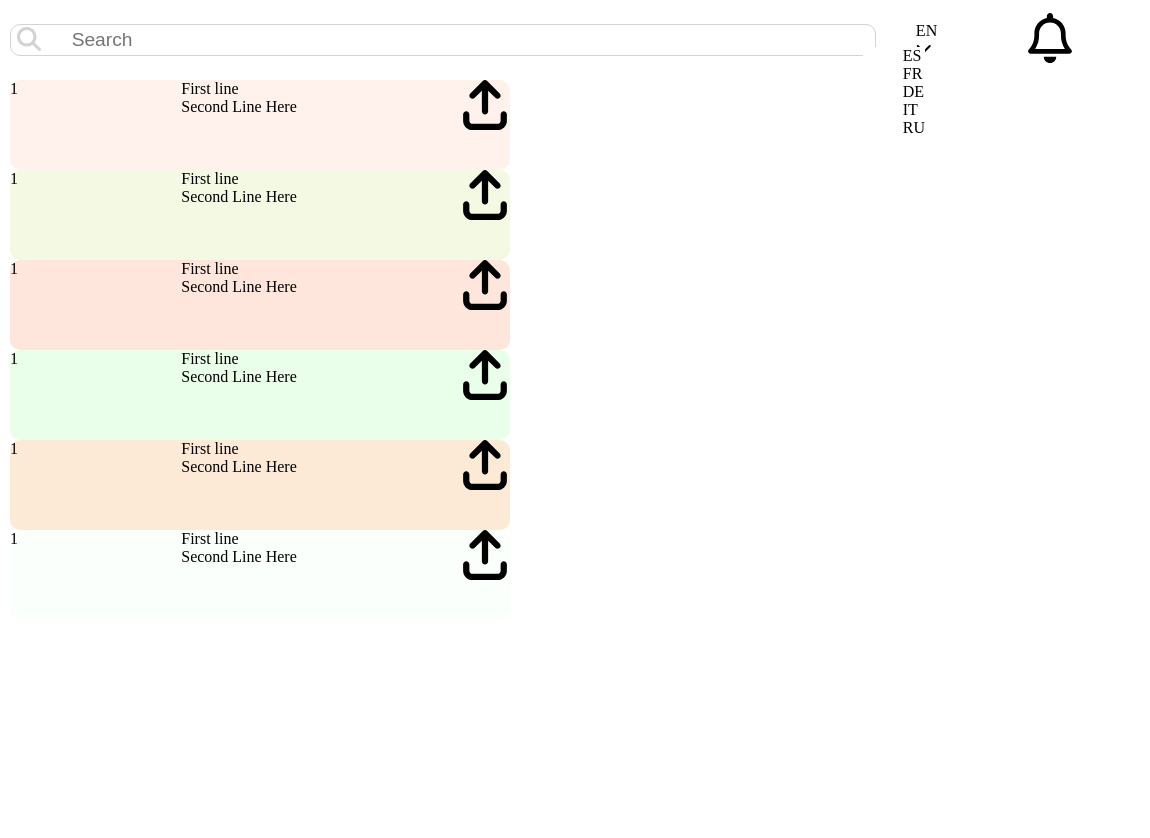
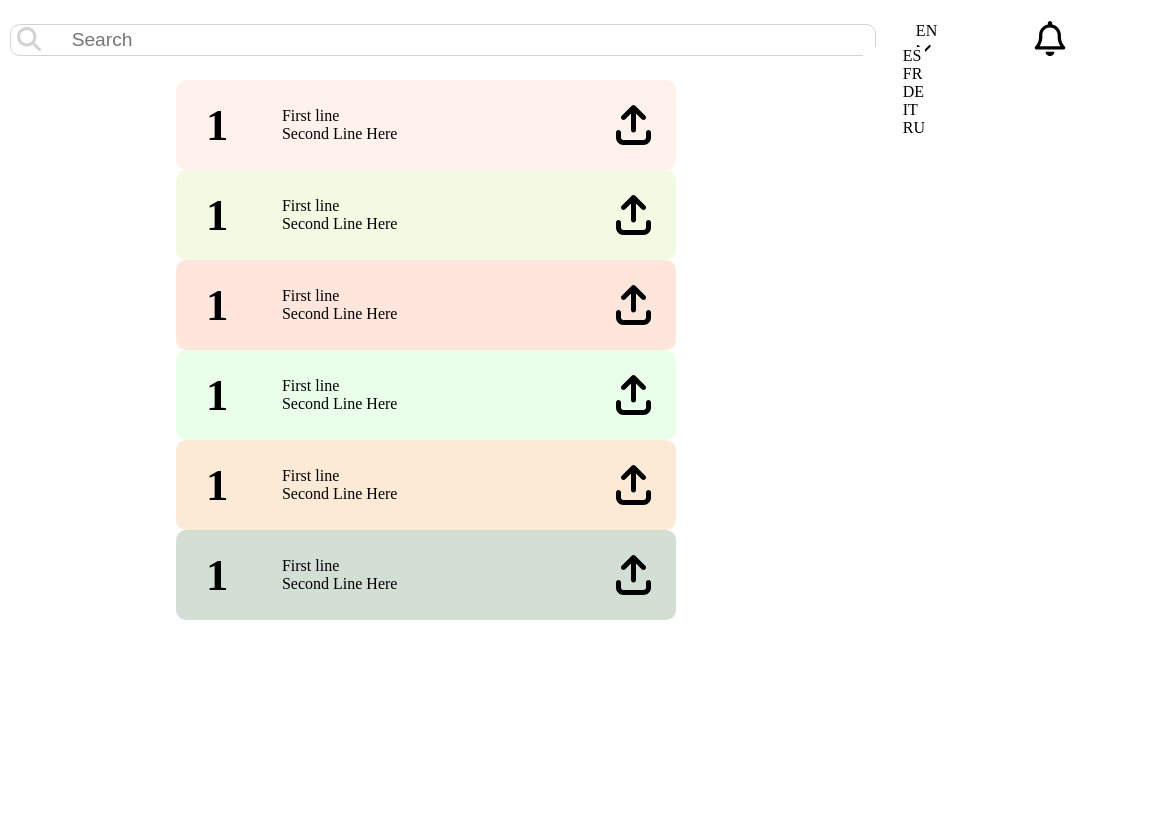
Before and after one commit to JohnMellet/Admin-dashboard, a plain HTML site: page src/index.html in a window 1280 px wide. Shown: the full height of the page, 54-1204 px from the left. Drawn offline with Linux system fonts and the light colour scheme.

Commit message:
updated node_modules and addes further styling

```diff
--- a/src/index.html
+++ b/src/index.html
@@ -126,7 +126,11 @@
           </ul>
 
           <div>
-            <svg xmlns="http://www.w3.org/2000/svg" viewBox="0 0 448 512">
+            <svg
+              class="bell-icon"
+              xmlns="http://www.w3.org/2000/svg"
+              viewBox="0 0 448 512"
+            >
               <!--!Font Awesome Free 6.5.2 by @fontawesome - https://fontawesome.com License - https://fontawesome.com/license/free Copyright 2024 Fonticons, Inc.-->
               <path
                 d="M224 0c-17.7 0-32 14.3-32 32V51.2C119 66 64 130.6 64 208v25.4c0 45.4-15.5 89.5-43.8 124.9L5.3 377c-5.8 7.2-6.9 17.1-2.9 25.4S14.8 416 24 416H424c9.2 0 17.6-5.3 21.6-13.6s2.9-18.2-2.9-25.4l-14.9-18.6C399.5 322.9 384 278.8 384 233.4V208c0-77.4-55-142-128-156.8V32c0-17.7-14.3-32-32-32zm0 96c61.9 0 112 50.1 112 112v25.4c0 47.9 13.9 94.6 39.7 134.6H72.3C98.1 328 112 281.3 112 233.4V208c0-61.9 50.1-112 112-112zm64 352H224 160c0 17 6.7 33.3 18.7 45.3s28.3 18.7 45.3 18.7s33.3-6.7 45.3-18.7s18.7-28.3 18.7-45.3z"
@@ -155,8 +159,12 @@
               <p>First line</p>
               <p>Second Line Here</p>
             </div>
-            <div class="card-icon">
-              <svg xmlns="http://www.w3.org/2000/svg" viewBox="0 0 448 512">
+            <div>
+              <svg
+                class="card-icon"
+                xmlns="http://www.w3.org/2000/svg"
+                viewBox="0 0 448 512"
+              >
                 <!--!Font Awesome Free 6.5.2 by @fontawesome - https://fontawesome.com License - https://fontawesome.com/license/free Copyright 2024 Fonticons, Inc.-->
                 <path
                   d="M246.6 9.4c-12.5-12.5-32.8-12.5-45.3 0l-128 128c-12.5 12.5-12.5 32.8 0 45.3s32.8 12.5 45.3 0L192 109.3 192 320c0 17.7 14.3 32 32 32s32-14.3 32-32l0-210.7 73.4 73.4c12.5 12.5 32.8 12.5 45.3 0s12.5-32.8 0-45.3l-128-128zM64 352c0-17.7-14.3-32-32-32s-32 14.3-32 32l0 64c0 53 43 96 96 96l256 0c53 0 96-43 96-96l0-64c0-17.7-14.3-32-32-32s-32 14.3-32 32l0 64c0 17.7-14.3 32-32 32L96 448c-17.7 0-32-14.3-32-32l0-64z"
@@ -170,8 +178,12 @@
               <p>First line</p>
               <p>Second Line Here</p>
             </div>
-            <div class="card-icon">
-              <svg xmlns="http://www.w3.org/2000/svg" viewBox="0 0 448 512">
+            <div>
+              <svg
+                class="card-icon"
+                xmlns="http://www.w3.org/2000/svg"
+                viewBox="0 0 448 512"
+              >
                 <!--!Font Awesome Free 6.5.2 by @fontawesome - https://fontawesome.com License - https://fontawesome.com/license/free Copyright 2024 Fonticons, Inc.-->
                 <path
                   d="M246.6 9.4c-12.5-12.5-32.8-12.5-45.3 0l-128 128c-12.5 12.5-12.5 32.8 0 45.3s32.8 12.5 45.3 0L192 109.3 192 320c0 17.7 14.3 32 32 32s32-14.3 32-32l0-210.7 73.4 73.4c12.5 12.5 32.8 12.5 45.3 0s12.5-32.8 0-45.3l-128-128zM64 352c0-17.7-14.3-32-32-32s-32 14.3-32 32l0 64c0 53 43 96 96 96l256 0c53 0 96-43 96-96l0-64c0-17.7-14.3-32-32-32s-32 14.3-32 32l0 64c0 17.7-14.3 32-32 32L96 448c-17.7 0-32-14.3-32-32l0-64z"
@@ -185,8 +197,12 @@
               <p>First line</p>
               <p>Second Line Here</p>
             </div>
-            <div class="card-icon">
-              <svg xmlns="http://www.w3.org/2000/svg" viewBox="0 0 448 512">
+            <div>
+              <svg
+                class="card-icon"
+                xmlns="http://www.w3.org/2000/svg"
+                viewBox="0 0 448 512"
+              >
                 <!--!Font Awesome Free 6.5.2 by @fontawesome - https://fontawesome.com License - https://fontawesome.com/license/free Copyright 2024 Fonticons, Inc.-->
                 <path
                   d="M246.6 9.4c-12.5-12.5-32.8-12.5-45.3 0l-128 128c-12.5 12.5-12.5 32.8 0 45.3s32.8 12.5 45.3 0L192 109.3 192 320c0 17.7 14.3 32 32 32s32-14.3 32-32l0-210.7 73.4 73.4c12.5 12.5 32.8 12.5 45.3 0s12.5-32.8 0-45.3l-128-128zM64 352c0-17.7-14.3-32-32-32s-32 14.3-32 32l0 64c0 53 43 96 96 96l256 0c53 0 96-43 96-96l0-64c0-17.7-14.3-32-32-32s-32 14.3-32 32l0 64c0 17.7-14.3 32-32 32L96 448c-17.7 0-32-14.3-32-32l0-64z"
@@ -200,8 +216,12 @@
               <p>First line</p>
               <p>Second Line Here</p>
             </div>
-            <div class="card-icon">
-              <svg xmlns="http://www.w3.org/2000/svg" viewBox="0 0 448 512">
+            <div>
+              <svg
+                class="card-icon"
+                xmlns="http://www.w3.org/2000/svg"
+                viewBox="0 0 448 512"
+              >
                 <!--!Font Awesome Free 6.5.2 by @fontawesome - https://fontawesome.com License - https://fontawesome.com/license/free Copyright 2024 Fonticons, Inc.-->
                 <path
                   d="M246.6 9.4c-12.5-12.5-32.8-12.5-45.3 0l-128 128c-12.5 12.5-12.5 32.8 0 45.3s32.8 12.5 45.3 0L192 109.3 192 320c0 17.7 14.3 32 32 32s32-14.3 32-32l0-210.7 73.4 73.4c12.5 12.5 32.8 12.5 45.3 0s12.5-32.8 0-45.3l-128-128zM64 352c0-17.7-14.3-32-32-32s-32 14.3-32 32l0 64c0 53 43 96 96 96l256 0c53 0 96-43 96-96l0-64c0-17.7-14.3-32-32-32s-32 14.3-32 32l0 64c0 17.7-14.3 32-32 32L96 448c-17.7 0-32-14.3-32-32l0-64z"
@@ -215,8 +235,12 @@
               <p>First line</p>
               <p>Second Line Here</p>
             </div>
-            <div class="card-icon">
-              <svg xmlns="http://www.w3.org/2000/svg" viewBox="0 0 448 512">
+            <div>
+              <svg
+                class="card-icon"
+                xmlns="http://www.w3.org/2000/svg"
+                viewBox="0 0 448 512"
+              >
                 <!--!Font Awesome Free 6.5.2 by @fontawesome - https://fontawesome.com License - https://fontawesome.com/license/free Copyright 2024 Fonticons, Inc.-->
                 <path
                   d="M246.6 9.4c-12.5-12.5-32.8-12.5-45.3 0l-128 128c-12.5 12.5-12.5 32.8 0 45.3s32.8 12.5 45.3 0L192 109.3 192 320c0 17.7 14.3 32 32 32s32-14.3 32-32l0-210.7 73.4 73.4c12.5 12.5 32.8 12.5 45.3 0s12.5-32.8 0-45.3l-128-128zM64 352c0-17.7-14.3-32-32-32s-32 14.3-32 32l0 64c0 53 43 96 96 96l256 0c53 0 96-43 96-96l0-64c0-17.7-14.3-32-32-32s-32 14.3-32 32l0 64c0 17.7-14.3 32-32 32L96 448c-17.7 0-32-14.3-32-32l0-64z"
@@ -230,8 +254,12 @@
               <p>First line</p>
               <p>Second Line Here</p>
             </div>
-            <div class="card-icon">
-              <svg xmlns="http://www.w3.org/2000/svg" viewBox="0 0 448 512">
+            <div>
+              <svg
+                class="card-icon"
+                xmlns="http://www.w3.org/2000/svg"
+                viewBox="0 0 448 512"
+              >
                 <!--!Font Awesome Free 6.5.2 by @fontawesome - https://fontawesome.com License - https://fontawesome.com/license/free Copyright 2024 Fonticons, Inc.-->
                 <path
                   d="M246.6 9.4c-12.5-12.5-32.8-12.5-45.3 0l-128 128c-12.5 12.5-12.5 32.8 0 45.3s32.8 12.5 45.3 0L192 109.3 192 320c0 17.7 14.3 32 32 32s32-14.3 32-32l0-210.7 73.4 73.4c12.5 12.5 32.8 12.5 45.3 0s12.5-32.8 0-45.3l-128-128zM64 352c0-17.7-14.3-32-32-32s-32 14.3-32 32l0 64c0 53 43 96 96 96l256 0c53 0 96-43 96-96l0-64c0-17.7-14.3-32-32-32s-32 14.3-32 32l0 64c0 17.7-14.3 32-32 32L96 448c-17.7 0-32-14.3-32-32l0-64z"
--- a/src/styles.css
+++ b/src/styles.css
@@ -144,6 +144,10 @@ select {
   top: 25px;
 }
 
+.bell-icon {
+  height: 35px;
+}
+
 .account-settings {
   position: absolute;
   top: 50px;
@@ -171,12 +175,14 @@ select {
 .tech-card-container {
   display: flex;
   flex-wrap: wrap;
+  justify-content: space-around;
   min-width: 63vw;
 }
 
 .tech-cards {
   display: flex;
   justify-content: space-between;
+  align-items: center;
   min-width: 500px;
   height: 90px;
   border-radius: 10px;
@@ -184,6 +190,10 @@ select {
 
 .card-1 {
   background-color: #ffba9e31;
+}
+
+.card-icon {
+  height: 40px;
 }
 
 .card-2 {
@@ -203,7 +213,24 @@ select {
 }
 
 .card-6 {
-  background-color: #c0f7cb11;
+  background-color: #0349112c;
+}
+
+.card-number {
+  font-size: 2.8em;
+  font-weight: bolder;
+  padding-left: 30px;
+}
+
+.card-icon {
+  width: 225px;
+  display: flex;
+  justify-content: flex-end;
+  padding-left: 140px;
+}
+
+.card-text {
+  font-size: 1em;
 }
 
 .ytd-graph-container {
```
Also changed, not shown: dist/index.html (+13 -13 lines), 2 other files.
